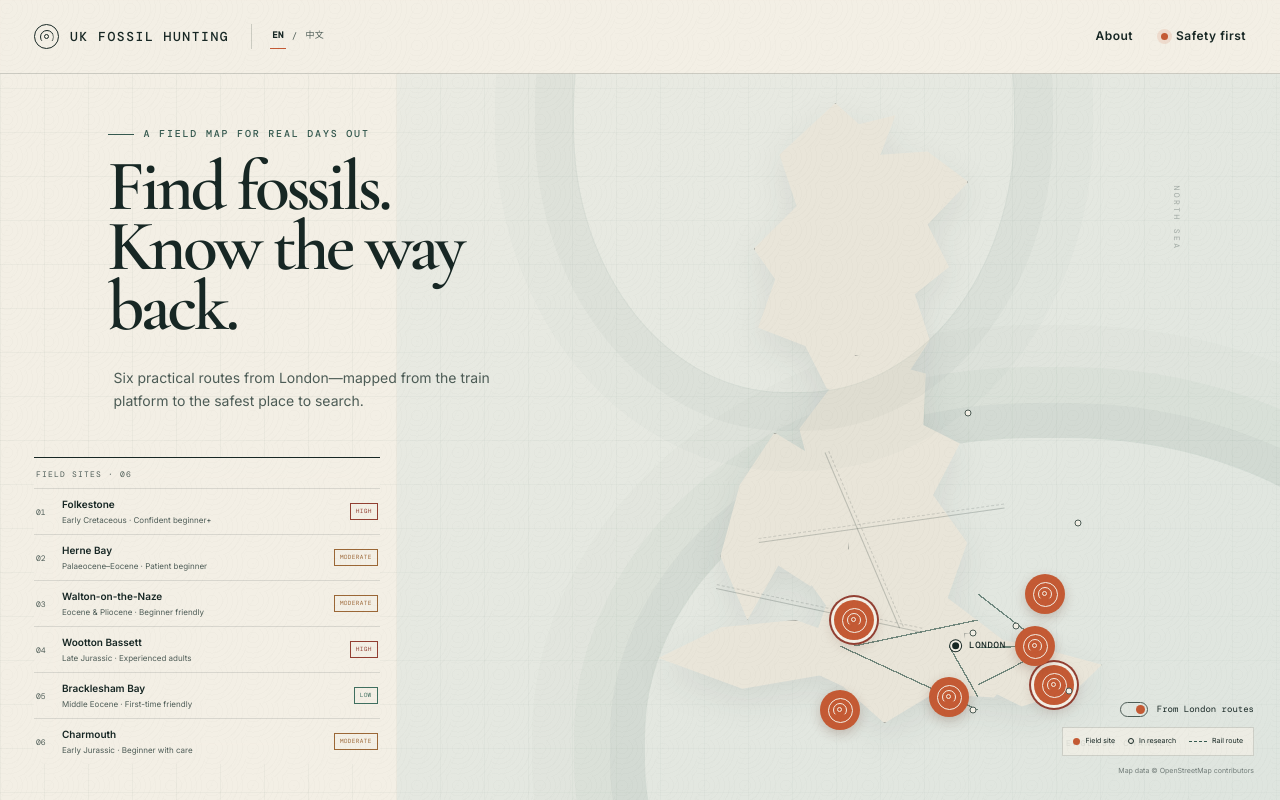
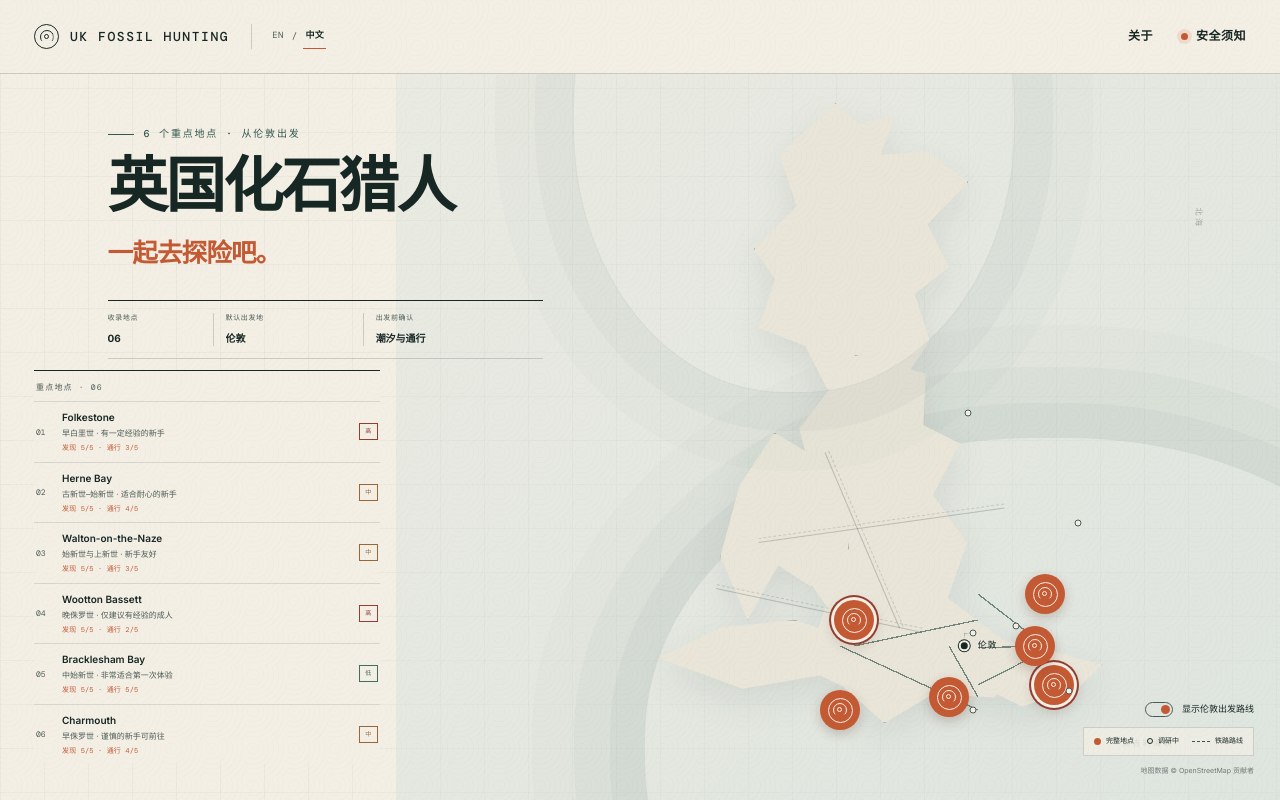
Before and after one commit to LUMINOUS1229/Uk-Fossil-Hunting, a Next.js app: page / in a window 1280 px wide. Built offline with nearby package versions, Linux system fonts and the light colour scheme.

Commit message:
Simplify hero and add practical site ratings

```diff
--- a/app/FossilMap.tsx
+++ b/app/FossilMap.tsx
@@ -24,6 +24,9 @@ type Location = {
   type: string;
   risk: Risk;
   level: string;
+  findRating: number;
+  accessRating: number;
+  familyRating: number;
   mapX: number;
   mapY: number;
   departure: string;
@@ -65,6 +68,9 @@ const locations: Location[] = [
     type: "Cliff & foreshore",
     risk: "HIGH",
     level: "Confident beginner+",
+    findRating: 5,
+    accessRating: 3,
+    familyRating: 3,
     mapX: 86,
     mapY: 90,
     departure: "London St Pancras",
@@ -114,6 +120,9 @@ const locations: Location[] = [
     type: "Tidal foreshore",
     risk: "MODERATE",
     level: "Patient beginner",
+    findRating: 5,
+    accessRating: 4,
+    familyRating: 4,
     mapX: 82,
     mapY: 84,
     departure: "London St Pancras or Victoria",
@@ -163,6 +172,9 @@ const locations: Location[] = [
     type: "Cliff & foreshore",
     risk: "MODERATE",
     level: "Beginner friendly",
+    findRating: 5,
+    accessRating: 3,
+    familyRating: 4,
     mapX: 84,
     mapY: 76,
     departure: "London Liverpool Street",
@@ -212,6 +224,9 @@ const locations: Location[] = [
     type: "Inland stream",
     risk: "HIGH",
     level: "Experienced adults",
+    findRating: 5,
+    accessRating: 2,
+    familyRating: 1,
     mapX: 44,
     mapY: 80,
     departure: "London Paddington",
@@ -260,6 +275,9 @@ const locations: Location[] = [
     type: "Sandy foreshore",
     risk: "LOW",
     level: "First-time friendly",
+    findRating: 5,
+    accessRating: 5,
+    familyRating: 5,
     mapX: 64,
     mapY: 92,
     departure: "London Victoria",
@@ -309,6 +327,9 @@ const locations: Location[] = [
     type: "Cliff & shingle beach",
     risk: "MODERATE",
     level: "Beginner with care",
+    findRating: 5,
+    accessRating: 4,
+    familyRating: 4,
     mapX: 41,
     mapY: 94,
     departure: "London Waterloo",
@@ -561,10 +582,10 @@ const localizeLocation = (location: Location, language: Language): Location => {
 const copy = {
   en: {
     returnMap: "Return to UK map", about: "About", safetyFirst: "Safety first",
-    heroEyebrow: "A field map for real days out", heroA: "Find fossils.", heroB: "Know the way back.",
-    intro: "Six practical routes from London—mapped from the train platform to the safest place to search.",
+    heroEyebrow: "6 FIELD SITES · ROUTES FROM LONDON", heroTitle: "UK Fossil Hunters", heroSubtitle: "Let’s go exploring.",
+    scopeSites: "FIELD SITES", scopeStart: "STARTING FROM", scopeStartValue: "LONDON", scopeCheck: "CHECK BEFORE", scopeCheckValue: "TIDE & ACCESS",
     northSea: "NORTH SEA", channel: "ENGLISH CHANNEL", london: "London", open: "Open",
-    fromLondon: "from London", fieldSites: "FIELD SITES · 06", close: "Close", explore: "Explore 6 field sites",
+    fromLondon: "from London", fieldSites: "FIELD SITES · 06", close: "Close", explore: "Explore 6 field sites", findShort: "Finds", accessShort: "Access",
     routeToggle: "From London routes", fieldSite: "Field site", research: "In research", railRoute: "Rail route",
     mapCredit: "Map data © OpenStreetMap contributors", researchLabel: "IN RESEARCH", dismiss: "Dismiss",
     aboutEyebrow: "About this field map", aboutTitle: "A route planner, not a promise.",
@@ -582,10 +603,10 @@ const copy = {
   },
   zh: {
     returnMap: "返回英国总览地图", about: "关于", safetyFirst: "安全须知",
-    heroEyebrow: "一张真正用于出发的野外地图", heroA: "寻找化石。", heroB: "也要知道如何安全返回。",
-    intro: "六条从伦敦出发的可执行路线——从火车站台一直标到更安全的搜索区域。",
+    heroEyebrow: "6 个重点地点 · 从伦敦出发", heroTitle: "英国化石猎人", heroSubtitle: "一起去探险吧。",
+    scopeSites: "收录地点", scopeStart: "默认出发地", scopeStartValue: "伦敦", scopeCheck: "出发前确认", scopeCheckValue: "潮汐与通行",
     northSea: "北海", channel: "英吉利海峡", london: "伦敦", open: "打开",
-    fromLondon: "从伦敦出发", fieldSites: "重点地点 · 06", close: "关闭", explore: "探索 6 个重点地点",
+    fromLondon: "从伦敦出发", fieldSites: "重点地点 · 06", close: "关闭", explore: "探索 6 个重点地点", findShort: "发现", accessShort: "通行",
     routeToggle: "显示伦敦出发路线", fieldSite: "完整地点", research: "调研中", railRoute: "铁路路线",
     mapCredit: "地图数据 © OpenStreetMap 贡献者", researchLabel: "调研中", dismiss: "关闭",
     aboutEyebrow: "关于这张野外地图", aboutTitle: "它是路线计划，不是安全承诺。",
@@ -620,6 +641,7 @@ const detailCopy = {
     coastguardA: "In a coastal emergency, call", coastguardB: "and ask for", status: "STATUS",
     siteSpecific: "Rules are site-specific. Check current designation and access notices.", source: "SOURCE", reviewed: "LAST REVIEWED",
     precision: "Location precision: approximate · Guidance may change",
+    findFrequency: "FIND FREQUENCY", accessRating: "ACCESS", familyRating: "FAMILY",
   },
   zh: {
     risk: "风险", lowWater: "低潮水位", collectingArea: "大致采集区域", hazard: "危险区域", rail: "铁路",
@@ -637,6 +659,7 @@ const detailCopy = {
     coastguardA: "发生海岸紧急情况时，请拨打", coastguardB: "并要求联系", status: "保护状态",
     siteSpecific: "不同地点的规则各不相同。请核对最新保护地指定信息和通行告示。", source: "信息来源", reviewed: "最后核验",
     precision: "地点精度：近似 · 指南可能更新",
+    findFrequency: "发现频率", accessRating: "通行难度", familyRating: "亲子适合度",
   },
 } as const;
 
@@ -663,7 +686,7 @@ function AmmoniteMark({ small = false }: { small?: boolean }) {
 }
 
 export function FossilMap() {
-  const [language, setLanguage] = useState<Language>("en");
+  const [language, setLanguage] = useState<Language>("zh");
   const [selectedId, setSelectedId] = useState<string | null>(null);
   const [showLondon, setShowLondon] = useState(true);
   const [modal, setModal] = useState<"about" | "safety" | null>(null);
@@ -719,8 +742,13 @@ export function FossilMap() {
       <section className={`overview ${selected ? "is-zoomed" : ""}`} aria-hidden={Boolean(selected)}>
         <div className="overview-title">
           <p className="eyebrow">{t.heroEyebrow}</p>
-          <h1>{t.heroA}<br />{t.heroB}</h1>
-          <p className="intro">{t.intro}</p>
+          <h1>{t.heroTitle}</h1>
+          <p className="adventure-subtitle">{t.heroSubtitle}</p>
+          <dl className="guide-scope">
+            <div><dt>{t.scopeSites}</dt><dd>06</dd></div>
+            <div><dt>{t.scopeStart}</dt><dd>{t.scopeStartValue}</dd></div>
+            <div><dt>{t.scopeCheck}</dt><dd>{t.scopeCheckValue}</dd></div>
+          </dl>
         </div>
 
         <div className="uk-map" aria-label={language === "en" ? "Interactive map of UK fossil locations" : "英国化石地点互动地图"}>
@@ -773,6 +801,7 @@ export function FossilMap() {
                 <span className="marker-card">
                   <strong>{location.shortName}</strong>
                   <small>{location.period} · {location.finds[0].name}</small>
+                  <small>{t.findShort} {location.findRating}/5 · {t.accessShort} {location.accessRating}/5</small>
                   <em>{location.duration} {t.fromLondon}</em>
                 </span>
               </button>
@@ -804,6 +833,7 @@ export function FossilMap() {
               <span>
                 <strong>{location.shortName}</strong>
                 <small>{location.period} · {location.level}</small>
+                <small className="list-profile">{t.findShort} {location.findRating}/5 · {t.accessShort} {location.accessRating}/5</small>
               </span>
               <span className={`list-risk ${riskClass(location.risk)}`}>{riskLabel(location.risk, language)}</span>
             </button>
@@ -918,6 +948,11 @@ function LocationDetail({ location, language, onBack }: { location: Location; la
             <p>{location.region}</p>
             <h2>{location.name}</h2>
             <div className="place-tags"><span>{location.period}</span><span>{location.type}</span><span>{location.level}</span></div>
+            <div className="field-profile">
+              <ProfileRating label={t.findFrequency} rating={location.findRating} />
+              <ProfileRating label={t.accessRating} rating={location.accessRating} />
+              <ProfileRating label={t.familyRating} rating={location.familyRating} />
+            </div>
           </div>
         </div>
 
@@ -1023,3 +1058,14 @@ function JourneyStep({ label, value, detail }: { label: string; value: string; d
 function KitList({ title, symbol, items, danger = false }: { title: string; symbol: string; items: string[]; danger?: boolean }) {
   return <div className={`kit-group ${danger ? "danger" : ""}`}><span className="kit-title">{title}</span><div>{items.map((item) => <span key={item}><i>{symbol}</i>{item}</span>)}</div></div>;
 }
+
+function ProfileRating({ label, rating }: { label: string; rating: number }) {
+  return (
+    <div className="profile-rating">
+      <span>{label}</span>
+      <div aria-label={`${label}: ${rating} / 5`}>
+        {[1, 2, 3, 4, 5].map((value) => <i key={value} className={value <= rating ? "filled" : ""} />)}
+      </div>
+    </div>
+  );
+}
--- a/app/globals.css
+++ b/app/globals.css
@@ -297,20 +297,58 @@ button {
 
 .overview-title h1 {
   margin: 0;
-  max-width: 520px;
-  font-family: var(--font-display), Georgia, serif;
-  font-size: clamp(54px, 5.6vw, 92px);
+  max-width: 620px;
+  font-family: var(--font-sans), Arial, sans-serif;
+  font-size: clamp(48px, 5vw, 78px);
+  font-weight: 700;
+  letter-spacing: -0.055em;
+  line-height: 0.95;
+}
+
+.adventure-subtitle {
+  margin: 18px 0 0;
+  color: var(--rust);
+  font-family: var(--font-sans), Arial, sans-serif;
+  font-size: clamp(20px, 2vw, 28px);
   font-weight: 600;
-  letter-spacing: -0.05em;
-  line-height: 0.84;
-}
-
-.overview-title .intro {
-  max-width: 390px;
-  margin: 28px 0 0 6px;
-  color: var(--ink-soft);
-  font-size: 14px;
-  line-height: 1.65;
+  letter-spacing: -.035em;
+}
+
+.guide-scope {
+  display: grid;
+  grid-template-columns: .7fr 1fr 1.2fr;
+  max-width: 450px;
+  margin: 28px 0 0;
+  padding: 12px 0;
+  border-top: 1px solid var(--ink);
+  border-bottom: 1px solid var(--line);
+}
+
+.guide-scope > div {
+  min-width: 0;
+  padding: 0 12px;
+  border-left: 1px solid var(--line);
+}
+
+.guide-scope > div:first-child {
+  padding-left: 0;
+  border-left: 0;
+}
+
+.guide-scope dt {
+  color: var(--ink-soft);
+  font-family: var(--font-mono), monospace;
+  font-size: 7px;
+  letter-spacing: .09em;
+}
+
+.guide-scope dd {
+  overflow: hidden;
+  margin: 7px 0 0;
+  font-size: 10px;
+  font-weight: 700;
+  text-overflow: ellipsis;
+  white-space: nowrap;
 }
 
 .uk-map {
@@ -695,6 +733,14 @@ button {
   font-size: 8px;
 }
 
+.location-list .list-profile {
+  margin-top: 4px;
+  color: var(--rust);
+  font-family: var(--font-mono), monospace;
+  font-size: 7px;
+  letter-spacing: .02em;
+}
+
 .list-risk {
   padding: 3px 5px;
   border: 1px solid currentColor;
@@ -1231,6 +1277,43 @@ button {
   padding: 4px 6px;
   border: 1px solid rgba(23,39,36,.2);
   font-size: 7px;
+}
+
+.field-profile {
+  display: grid;
+  grid-template-columns: repeat(3, 1fr);
+  gap: 12px;
+  margin-top: 14px;
+  padding-top: 12px;
+  border-top: 1px solid rgba(23,39,36,.13);
+}
+
+.profile-rating > span {
+  display: block;
+  color: var(--ink-soft);
+  font-family: var(--font-mono), monospace;
+  font-size: 6px;
+  letter-spacing: .06em;
+  white-space: nowrap;
+}
+
+.profile-rating > div {
+  display: flex;
+  gap: 3px;
+  margin-top: 6px;
+}
+
+.profile-rating i {
+  display: block;
+  width: 7px;
+  height: 7px;
+  border: 1px solid var(--ink-soft);
+  border-radius: 50%;
+}
+
+.profile-rating i.filled {
+  border-color: var(--rust);
+  background: var(--rust);
 }
 
 .section-nav {
@@ -1940,10 +2023,28 @@ button {
     line-height: .86;
   }
 
-  .overview-title .intro {
-    width: 81%;
-    margin-top: 18px;
-    font-size: 11px;
+  .adventure-subtitle {
+    margin-top: 12px;
+    font-size: 19px;
+  }
+
+  .guide-scope {
+    width: 92%;
+    margin-top: 16px;
+    padding: 9px 0;
+  }
+
+  .guide-scope > div {
+    padding: 0 7px;
+  }
+
+  .guide-scope dt {
+    font-size: 6px;
+  }
+
+  .guide-scope dd {
+    margin-top: 4px;
+    font-size: 8px;
   }
 
   .uk-map {
@@ -2119,10 +2220,6 @@ button {
     line-height: 1.05;
   }
 
-  .lang-zh .overview-title .intro {
-    width: 88%;
-  }
-
   .section-nav {
     top: 0;
     overflow-x: auto;
--- a/app/layout.tsx
+++ b/app/layout.tsx
@@ -7,8 +7,8 @@ const sans = Inter({ variable: "--font-sans", subsets: ["latin"], weight: ["400"
 const mono = DM_Mono({ variable: "--font-mono", subsets: ["latin"], weight: ["400", "500"] });
 
 export const metadata: Metadata = {
-  title: "UK Fossil Hunting",
-  description: "Field-ready fossil hunting routes from London.",
+  title: "英国化石猎人",
+  description: "一起去探险吧。六条从伦敦出发的英国化石路线。",
 };
 
 export default function RootLayout({ children }: Readonly<{ children: React.ReactNode }>) {
--- a/app/page.tsx
+++ b/app/page.tsx
@@ -9,18 +9,18 @@ export async function generateMetadata(): Promise<Metadata> {
   const origin = `${protocol}://${host}`;
 
   return {
-    title: "UK Fossil Hunting — Field-ready routes from London",
+    title: "英国化石猎人 — 从伦敦出发的英国化石路线",
     description:
-      "Explore six practical UK fossil-hunting routes with transport, walking maps, tide advice, finds, equipment and collecting rules.",
+      "一起去探险吧。查看六条从伦敦出发的英国化石路线、潮汐、安全、装备与采集规则。",
     openGraph: {
-      title: "UK Fossil Hunting",
-      description: "Six field-ready fossil-hunting routes from London.",
+      title: "英国化石猎人",
+      description: "一起去探险吧。六条从伦敦出发的英国化石路线。",
       images: [{ url: `${origin}/og.png`, width: 1200, height: 630, alt: "UK Fossil Hunting map" }],
     },
     twitter: {
       card: "summary_large_image",
-      title: "UK Fossil Hunting",
-      description: "Six field-ready fossil-hunting routes from London.",
+      title: "英国化石猎人",
+      description: "一起去探险吧。六条从伦敦出发的英国化石路线。",
       images: [`${origin}/og.png`],
     },
   };
```
